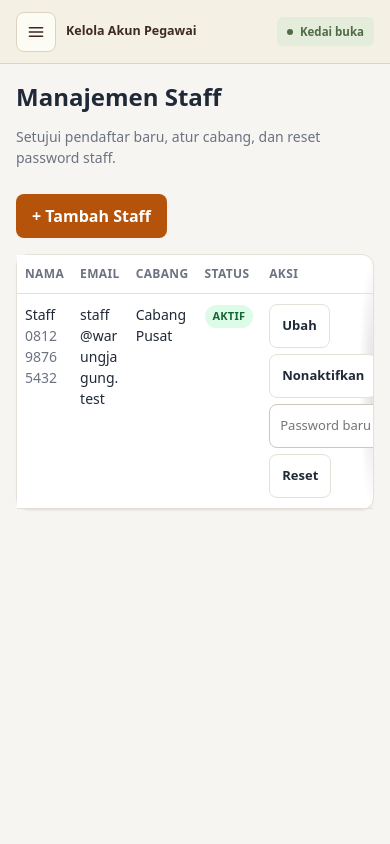
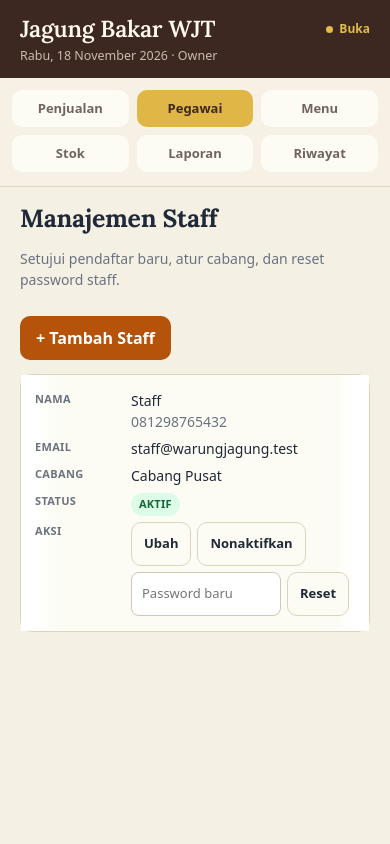
Before and after one commit to Mardiansyah-wq/kasir-warung-jagung, a Laravel app: page /owner/staff in a window 390 px wide. Run offline with Laravel 12, Linux system fonts and the light colour scheme; a user stored in the database is signed in; data comes from the database, SQL or seed files in the repository.

Commit message:
Tambah shell dan tampilan mobile yang mengikuti desain

```diff
--- a/resources/views/layouts/app.blade.php
+++ b/resources/views/layouts/app.blade.php
@@ -424,6 +424,118 @@
             white-space: nowrap;
         }
 
+        /* Shell mobile — mengikuti desain 06 · Mobile */
+        .mobile-shell {
+            display: none;
+        }
+
+        @media (max-width: 1099px) {
+            .topbar {
+                display: none;
+            }
+
+            body {
+                background: var(--bg-warm);
+            }
+
+            .mobile-shell {
+                display: block;
+                flex: 0 0 auto;
+            }
+
+            .mobile-brand {
+                padding: 16px 20px 14px;
+                padding-top: calc(16px + env(safe-area-inset-top));
+                background: var(--brand-brown);
+                color: #f9f4e6;
+            }
+
+            .mobile-brand-row {
+                display: flex;
+                align-items: flex-start;
+                justify-content: space-between;
+                gap: 12px;
+            }
+
+            .mobile-brand-name {
+                min-width: 0;
+                overflow-wrap: anywhere;
+                font-family: var(--font-serif);
+                font-size: 1.45rem;
+                font-weight: 600;
+                line-height: 1.15;
+                letter-spacing: -.01em;
+                color: #fff9ef;
+            }
+
+            .mobile-open {
+                display: inline-flex;
+                flex: 0 0 auto;
+                align-items: center;
+                gap: 6px;
+                padding-top: 4px;
+                color: var(--brand-amber);
+                font-size: 12px;
+                font-weight: 700;
+                white-space: nowrap;
+            }
+
+            .mobile-open::before {
+                content: "";
+                width: 7px;
+                height: 7px;
+                border-radius: 50%;
+                background: currentColor;
+            }
+
+            .mobile-open.closed {
+                color: #b4a9a1;
+            }
+
+            .mobile-brand-sub {
+                margin: 4px 0 0;
+                color: #c9bcae;
+                font-size: 12.5px;
+                line-height: 1.4;
+            }
+
+            .mobile-nav {
+                display: grid;
+                grid-template-columns: repeat(3, minmax(0, 1fr));
+                gap: 8px;
+                padding: 12px 12px 14px;
+                border-bottom: 1px solid var(--border-warm);
+                background: #f6f0e5;
+            }
+
+            .mobile-tab {
+                display: flex;
+                align-items: center;
+                justify-content: center;
+                min-height: 37px;
+                padding: 6px 8px;
+                border-radius: 10px;
+                background: var(--surface-warm);
+                color: #72645d;
+                font-size: 13px;
+                font-weight: 600;
+                line-height: 1.2;
+                text-align: center;
+                text-decoration: none;
+            }
+
+            .mobile-tab.active {
+                background: #e0b747;
+                color: var(--brand-brown);
+                font-weight: 700;
+            }
+
+            .mobile-tab:focus-visible {
+                outline: 2px solid var(--brand-brown);
+                outline-offset: 2px;
+            }
+        }
+
         .drawer-backdrop {
             position: fixed;
             inset: 0;
@@ -2807,9 +2880,123 @@
             }
         }
 
+        @media (min-width: 900px) and (max-width: 1099px) {
+            .pos-cart {
+                top: 12px;
+            }
+        }
+
+        /* Penyesuaian mobile-first (ditempatkan terakhir agar menang cascade) */
+        @media (max-width: 1099px) {
+            .shell-main main {
+                padding: 16px 20px calc(28px + env(safe-area-inset-bottom));
+            }
+
+            .card,
+            .order-card,
+            .order-hero,
+            .cart,
+            .new-order,
+            .receipt {
+                border-color: var(--border-warm);
+                background: var(--surface-warm);
+                box-shadow: none;
+            }
+
+            .order-card {
+                padding: 16px;
+                border-left-width: 1px;
+                border-radius: 14px;
+                gap: 8px;
+            }
+
+            .order-grid {
+                grid-template-columns: 1fr;
+            }
+
+            .page-head {
+                margin-bottom: 14px;
+            }
+
+            .page-head h1 {
+                font-family: var(--font-serif);
+                font-size: 1.55rem;
+                letter-spacing: -.01em;
+            }
+
+            .chips {
+                margin-bottom: 12px;
+            }
+
+            .chip {
+                border-color: var(--border-warm);
+                background: var(--surface-warm);
+                color: #72645d;
+            }
+
+            .chip.active {
+                border-color: #e0b747;
+                background: #e0b747;
+                color: var(--brand-brown);
+                font-weight: 700;
+            }
+
+            .btn {
+                border-radius: 10px;
+            }
+
+            .btn-ghost {
+                border-color: var(--border-warm);
+                background: var(--surface-warm);
+            }
+
+            .btn-ghost:hover {
+                background: #f2e9d8;
+            }
+
+            .order-card-actions {
+                gap: 8px;
+            }
+
+            .order-card-actions .btn {
+                flex: 1 1 45%;
+                min-height: 42px;
+            }
+
+            .order-card-actions form {
+                display: contents;
+            }
+
+            .status {
+                white-space: nowrap;
+            }
+
+            .new-order {
+                padding: 16px;
+            }
+
+            .pos-cart {
+                padding: 16px;
+            }
+
+            .receipt {
+                padding: 18px;
+                border-radius: 12px;
+            }
+
+            .table-wrap > table.data:not(.responsive) {
+                min-width: 720px;
+            }
+
+            .stat-label {
+                font-size: 12px;
+            }
+        }
+
         @media print {
             .sidebar,
             .topbar,
+            .mobile-shell,
             .drawer-backdrop,
             .no-print,
             .flash,
--- a/resources/views/owner/staff/index.blade.php
+++ b/resources/views/owner/staff/index.blade.php
@@ -22,7 +22,7 @@
     @else
         <div class="card" style="padding: 0">
             <div class="table-wrap">
-                <table class="data">
+                <table class="data responsive">
                     <thead>
                         <tr>
                             <th>Nama</th>
@@ -35,21 +35,21 @@
                     <tbody>
                         @foreach ($staff as $user)
                             <tr>
-                                <td>
+                                <td data-label="Nama">
                                     {{ $user->name }}
                                     @if ($user->phone)
                                         <div class="muted">{{ $user->phone }}</div>
                                     @endif
                                 </td>
-                                <td>{{ $user->email }}</td>
-                                <td>
+                                <td data-label="Email">{{ $user->email }}</td>
+                                <td data-label="Cabang">
                                     @if ($user->branch)
                                         {{ $user->branch->name }}
                                     @else
                                         <span class="muted">Belum diassign</span>
                                     @endif
                                 </td>
-                                <td>
+                                <td data-label="Status">
                                     @if ($user->is_active)
                                         <span class="status status-ready">Aktif</span>
                                     @elseif ($user->branch_id === null)
@@ -58,7 +58,7 @@
                                         <span class="status status-completed">Nonaktif</span>
                                     @endif
                                 </td>
-                                <td>
+                                <td data-label="Aksi">
                                     @if (! $user->is_active && $user->branch_id === null)
                                         <form
                                             method="POST"
--- /dev/null
+++ b/resources/views/partials/mobile-header.blade.php
@@ -0,0 +1,61 @@
+@php
+    $user = auth()->user();
+    $navigation = \App\Support\Navigation::for($user);
+
+    $shortLabels = [
+        'Total Penjualan' => 'Penjualan',
+        'Dashboard' => 'Penjualan',
+        'Kelola Akun Pegawai' => 'Pegawai',
+        'Kelola Menu' => 'Menu',
+        'Kelola Stok' => 'Stok',
+        'Riwayat Pesanan' => 'Riwayat',
+        'Log Aktivitas' => 'Aktivitas',
+    ];
+
+    $order = [
+        'owner.dashboard' => 1,
+        'staff.dashboard' => 1,
+        'owner.staff.index' => 2,
+        'owner.menus.index' => 3,
+        'staff.menus.index' => 3,
+        'owner.stock.index' => 4,
+        'staff.stock.index' => 4,
+        'owner.reports.index' => 5,
+        'staff.pos.index' => 5,
+        'owner.orders.index' => 6,
+        'staff.orders.index' => 6,
+        'staff.activity.index' => 7,
+        'owner.activity.index' => 7,
+    ];
+
+    $tabs = collect($navigation['main'])
+        ->sortBy(fn ($item) => $order[$item['route']] ?? 99)
+        ->take(6)
+        ->values();
+
+    $storeOpen = $user->isOwner()
+        ? \App\Models\Branch::query()->where('is_active', true)->exists()
+        : (bool) $user->branch?->is_active;
+@endphp
+
+<div class="mobile-shell">
+    <div class="mobile-brand">
+        <div class="mobile-brand-row">
+            <strong class="mobile-brand-name">{{ config('app.name', 'Jagung Bakar WJT') }}</strong>
+            <span class="mobile-open {{ $storeOpen ? '' : 'closed' }}">{{ $storeOpen ? 'Buka' : 'Tutup' }}</span>
+        </div>
+        <p class="mobile-brand-sub">
+            {{ now()->locale('id')->translatedFormat('l, j F Y') }} · {{ $user->name }}
+        </p>
+    </div>
+
+    <nav class="mobile-nav" aria-label="Navigasi mobile">
+        @foreach ($tabs as $item)
+            <a
+                href="{{ route($item['route']) }}"
+                class="mobile-tab {{ request()->routeIs($item['active']) ? 'active' : '' }}"
+                @if (request()->routeIs($item['active'])) aria-current="page" @endif
+            >{{ $shortLabels[$item['label']] ?? $item['label'] }}</a>
+        @endforeach
+    </nav>
+</div>
```
Also changed, not shown: other parts of resources/views/layouts/app.blade.php (+21 -59 lines), resources/views/owner/branches/index.blade.php (+6 -6 lines), resources/views/staff/pos/show.blade.php (+1 -20 lines).
